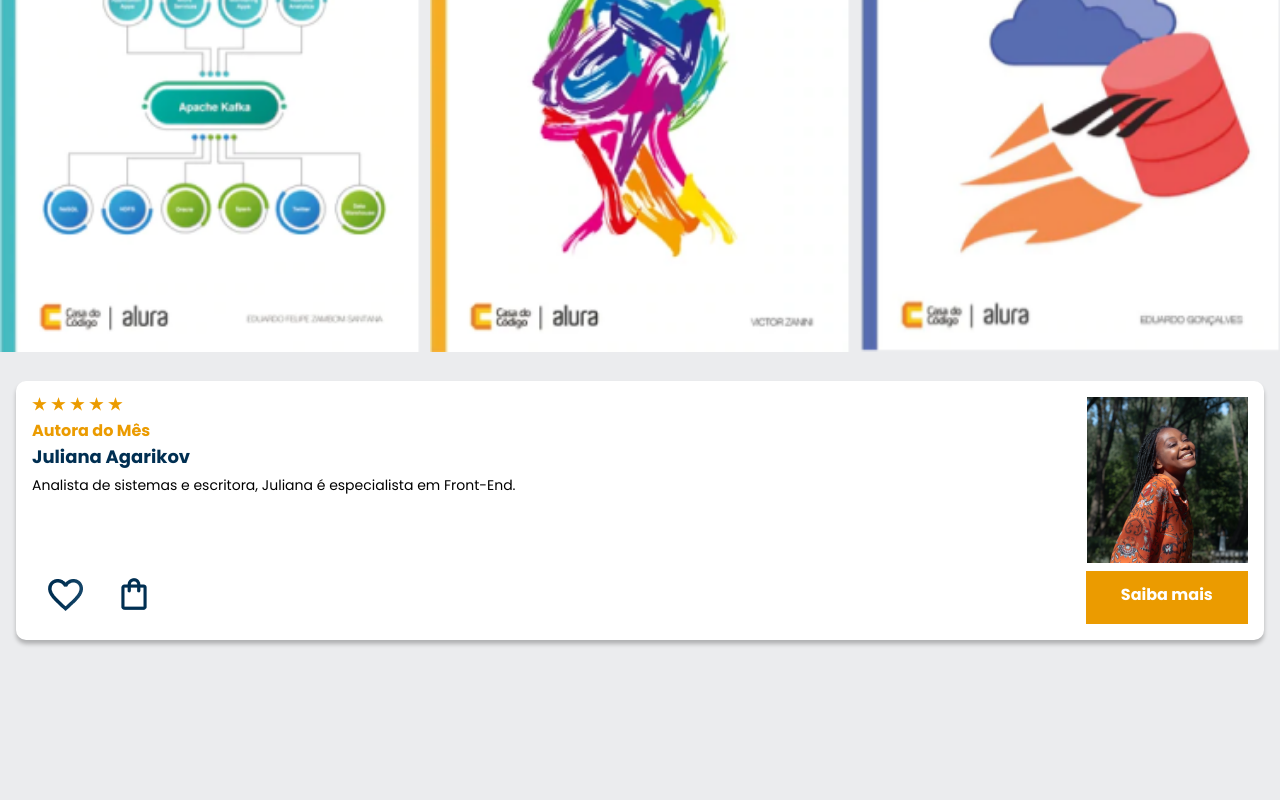
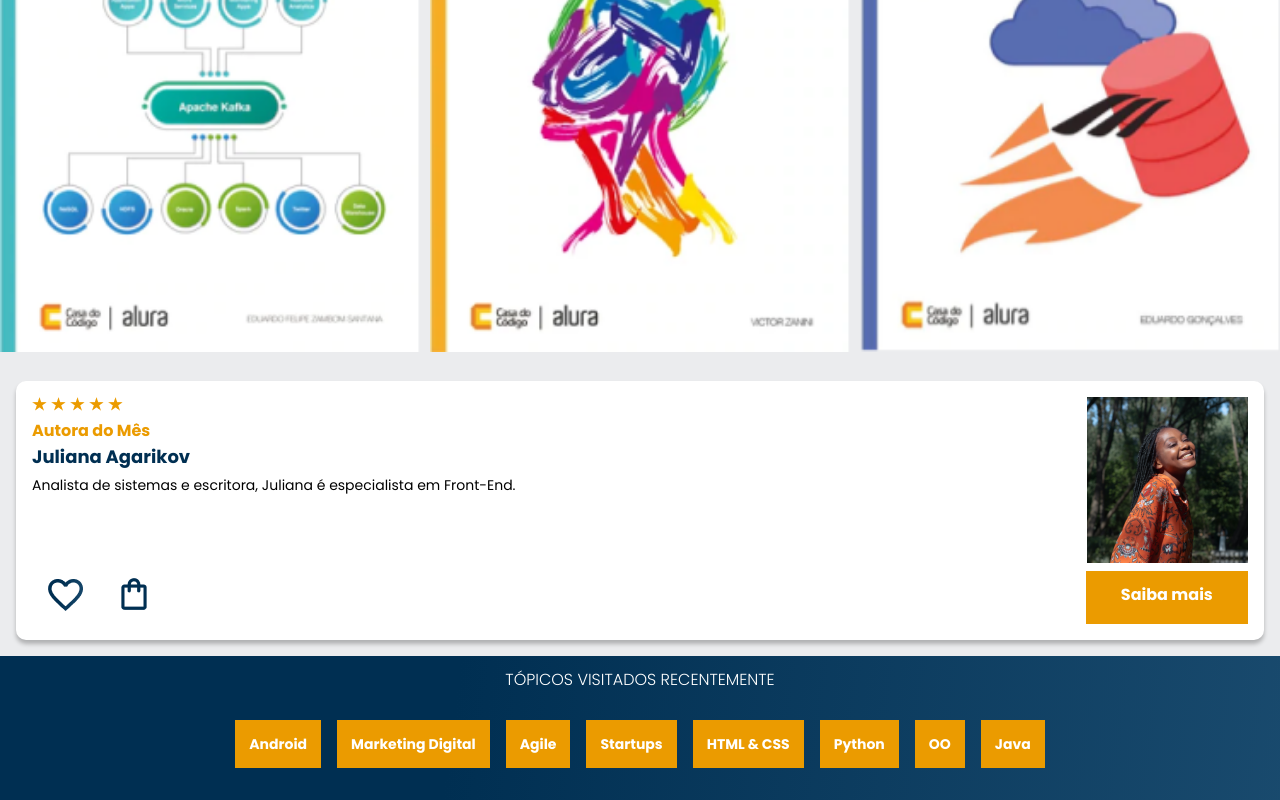
Before and after one commit to LucasMassayuki/responsividade_com_mobile_first, a plain HTML site: page index.html in a window 1280 px wide. Shown: the part 1560-2360 px from the top of the page. Before the commit the page ends 2216 px from the top, so only its background shows below. Drawn offline with nearby package versions, Linux system fonts and the light colour scheme.

Commit message:
Lista de tópicos

```diff
--- a/index.html
+++ b/index.html
@@ -148,6 +148,36 @@
             </div>
         </section>
 
+        <section class="tópicos">
+            <h2 class="tópicos_titulo">TÓPICOS VISITADOS RECENTEMENTE</h2>
+            <ul class="tópicos_lista">
+                <li class="tópicos_item">
+                    <a href="#" class="tópicos_link">Android</a>
+                </li>
+                <li class="tópicos_item">
+                    <a href="#" class="tópicos_link">Marketing Digital</a>
+                </li>
+                <li class="tópicos_item">
+                    <a href="#" class="tópicos_link">Agile</a>
+                </li>
+                <li class="tópicos_item">
+                    <a href="#" class="tópicos_link">Startups</a>
+                </li>
+                <li class="tópicos_item">
+                    <a href="#" class="tópicos_link">HTML & CSS</a>
+                </li>
+                <li class="tópicos_item">
+                    <a href="#" class="tópicos_link">Python</a>
+                </li>
+                <li class="tópicos_item">
+                    <a href="#" class="tópicos_link">OO</a>
+                </li>
+                <li class="tópicos_item">
+                    <a href="#" class="tópicos_link">Java</a>
+                </li>
+            </ul>
+        </section>
+
         <script src="https://cdn.jsdelivr.net/npm/swiper@10/swiper-bundle.min.js"></script>
         <script>
             const swiper = new Swiper('.swiper', {
--- a/style.css
+++ b/style.css
@@ -1,6 +1,7 @@
 @import url("styles/header.css"); /*importa o header.css*/
 @import url("styles/banner.css"); /*importa o banner.css*/
 @import url("styles/carrossel.css"); /*importa o carrossel.css*/
+@import url("styles/topicos.css"); /*importa o topicos.css*/
 
 :root {
     --cor-de-fundo: #EBECEE;
--- /dev/null
+++ b/styles/topicos.css
@@ -0,0 +1,30 @@
+.tópicos {
+    background: var(--azul-degrade);
+    text-align: center;
+    padding: 1em 0;
+}
+
+.tópicos_titulo {
+    color: var(--branco);
+    font-weight: 300;
+    margin-bottom: 1em;
+}
+
+.tópicos_lista {
+    display: flex;
+    flex-wrap: wrap; /* faz a quebra de linha do flex */
+    justify-content: center;
+}
+
+.tópicos_item {
+    margin: 2em 0.5em;
+}
+
+.tópicos_link {
+    color: var(--branco);
+    padding: 1em;
+    background-color: var(--laranja);
+    text-decoration: none;
+    font-size: 14px;
+    font-weight: 700;
+}
```
